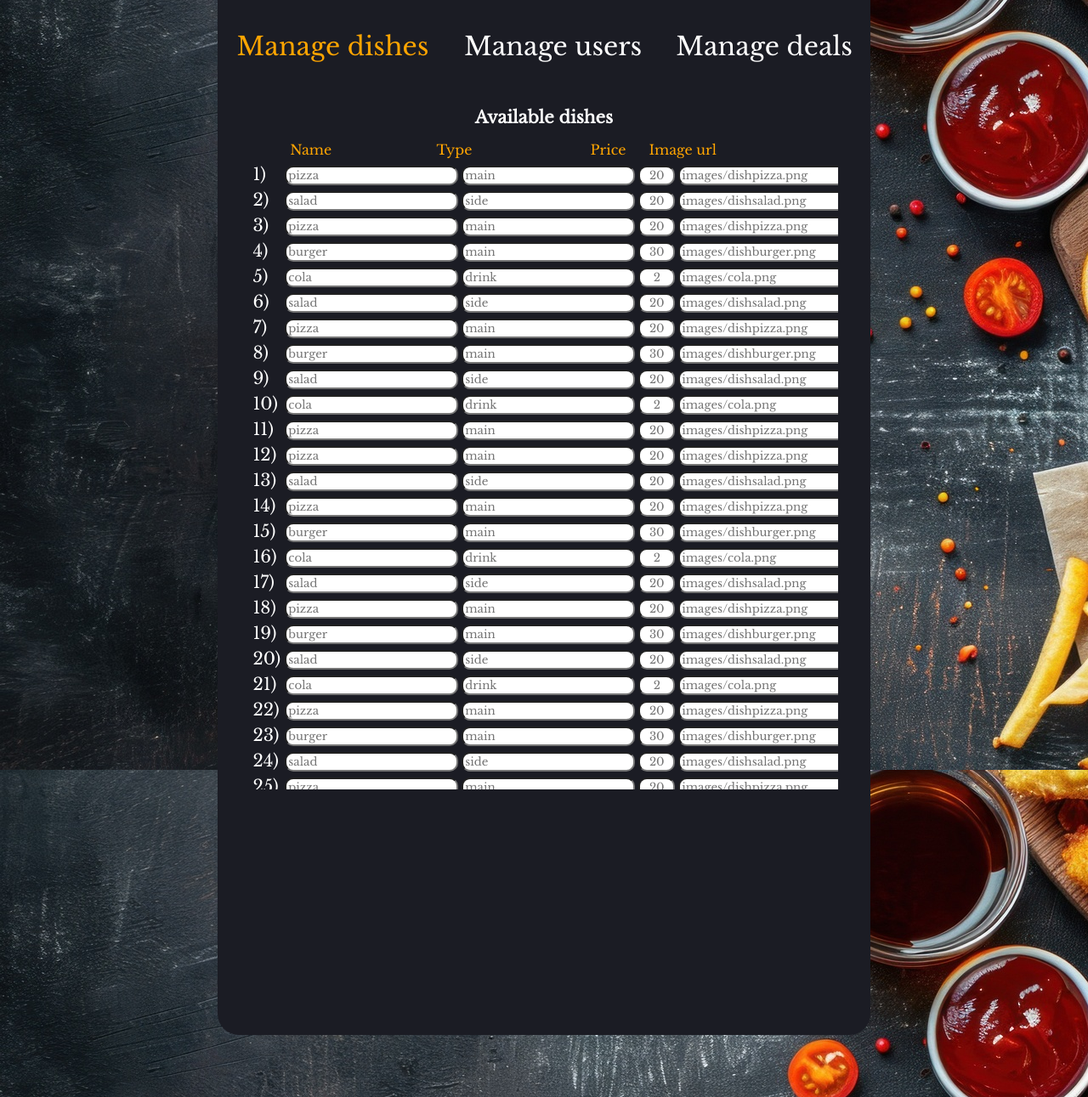
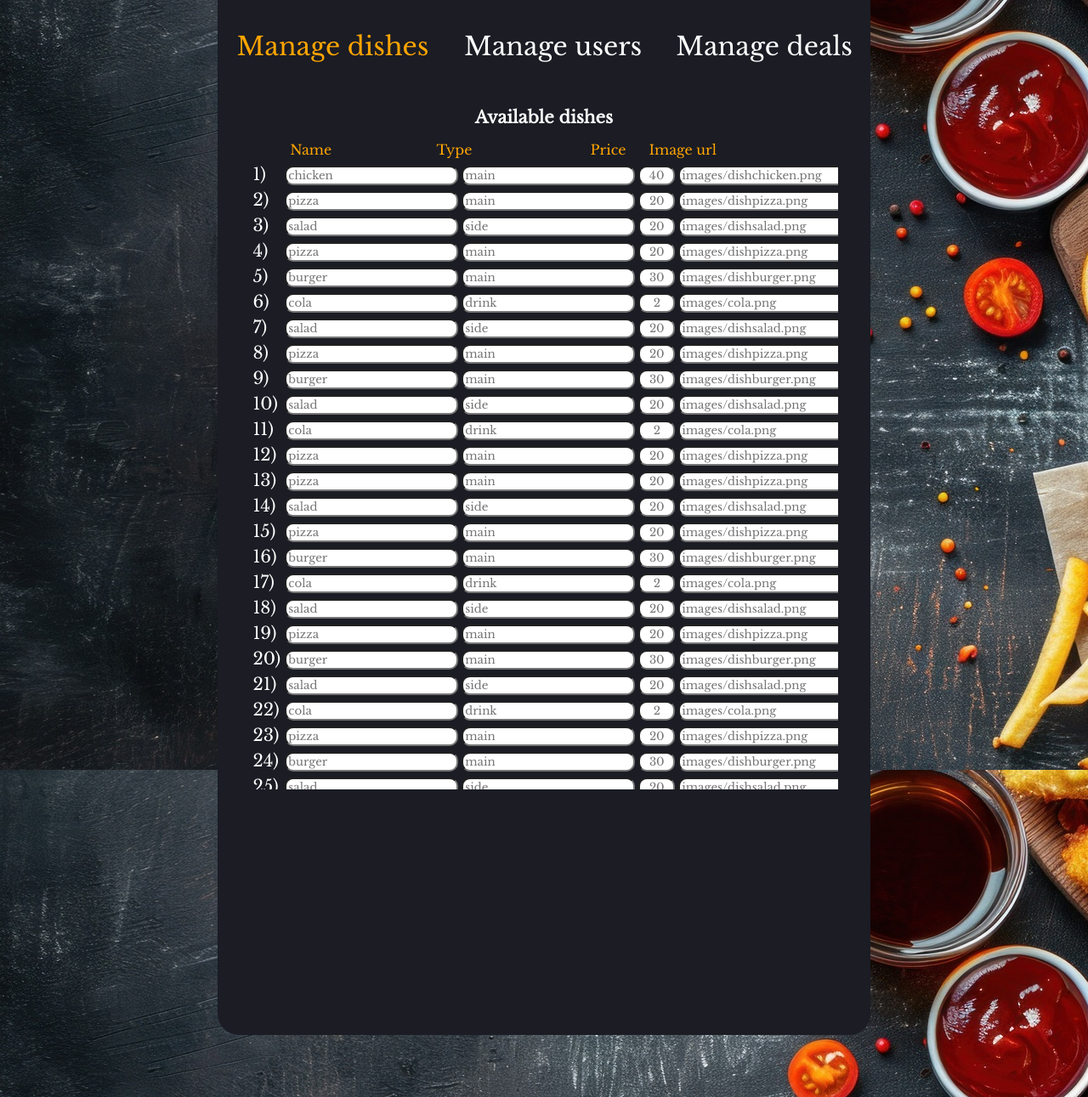
Before and after one commit to Qasrawi03Ghassan/WebFinalProject_ACTIVE, a PHP site: page /admin.php in a window 1280 px wide. Shown: the part 170-1461 px from the top of the page at 85% size. Run offline with PHP 8.4, Linux system fonts and the light colour scheme.

Commit message:
Done merging

```diff
--- a/homework/admin.php
+++ b/homework/admin.php
@@ -110,10 +110,11 @@
             $burger = new dish('burger','main',30.0,'images/dishburger.png');
             $salad = new dish('salad','side',20.0,'images/dishsalad.png') ;
             $cola = new dish('cola','drink',2.0,'images/cola.png') ;
+            $chicken = new dish('chicken','main',40.0,'images/dishchicken.png','brief desc thingy thing brief desc thingy thing brief desc thingy thing brief desc thingy thing') ;
 
             $font ='Libre Baskerville';
 
-            $dishes = array( $pizza, $salad,$pizza, $burger,$cola, $salad,$pizza, $burger, $salad,$cola,$pizza,$pizza, $salad,$pizza, $burger,$cola, $salad,$pizza, $burger, $salad,$cola,$pizza, $burger, $salad,$pizza, $burger, $salad,$pizza, $burger, $salad,$pizza, $burger,$pizza);
+            $dishes = array( $chicken,$pizza, $salad,$pizza, $burger,$cola, $salad,$pizza, $burger, $salad,$cola,$pizza,$pizza, $salad,$pizza, $burger,$cola, $salad,$pizza, $burger, $salad,$cola,$pizza, $burger, $salad,$pizza, $burger, $salad,$pizza, $burger, $salad,$pizza, $burger,$pizza);
             echo "<table align='center' width='100%'>";
             $i=0;
             foreach ($dishes as $x){
```
